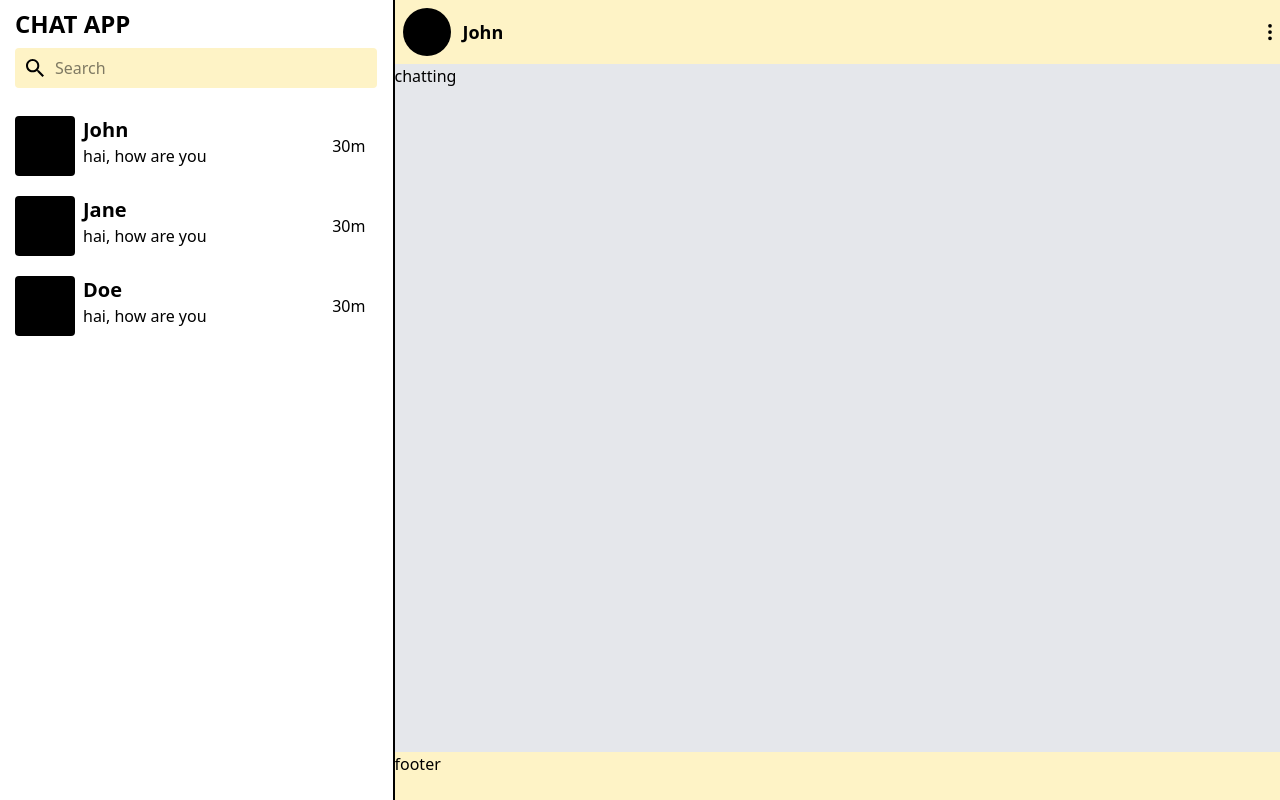
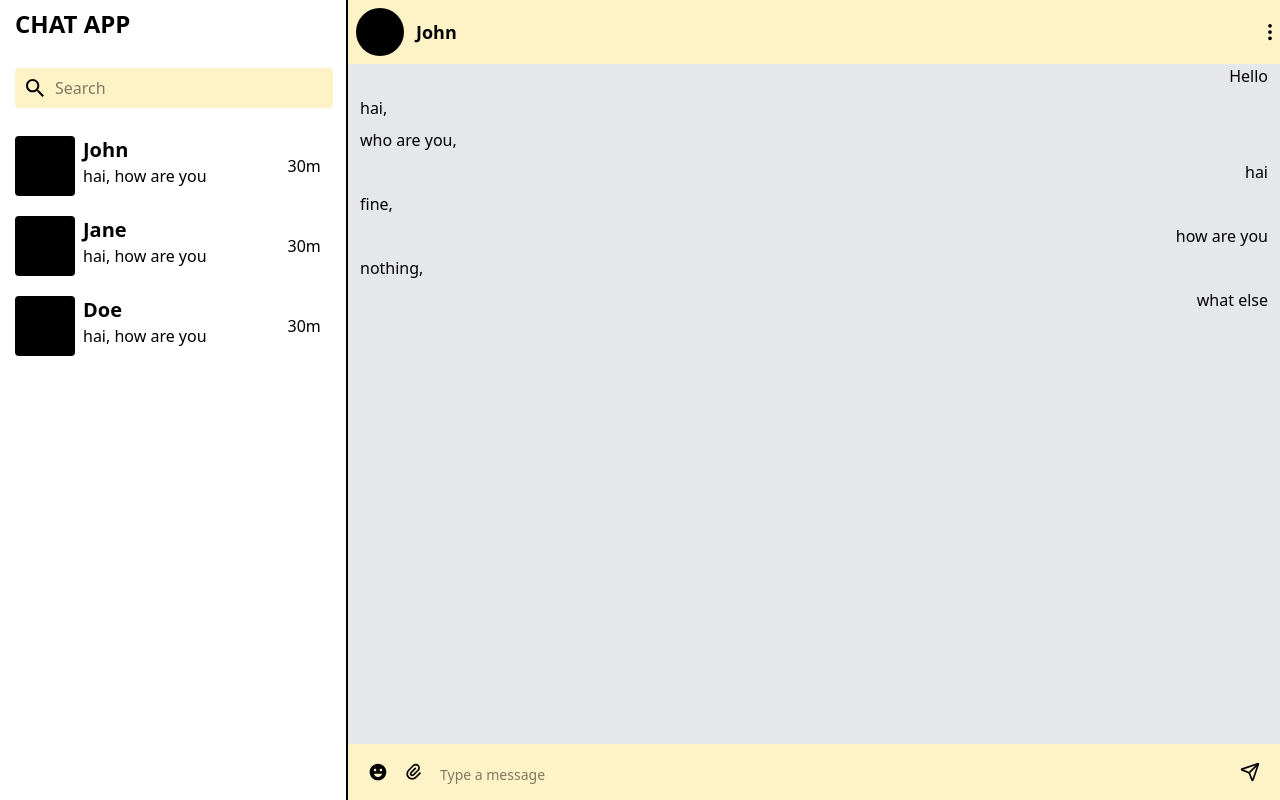
Before and after one commit to mSuhail-p/Chat-App-with-React, a React (Vite) app in the folder frontend/: page / in a window 1280 px wide. Built offline with nearby package versions, Linux system fonts and the light colour scheme.

Commit message:
working on dummy chatting

```diff
--- a/frontend/src/components/chatSection.tsx
+++ b/frontend/src/components/chatSection.tsx
@@ -1,4 +1,8 @@
 import { BsThreeDotsVertical } from "react-icons/bs";
+import { MdEmojiEmotions } from "react-icons/md";
+import { RiAttachment2 } from "react-icons/ri";
+import { LuSend } from "react-icons/lu";
+import { messages } from "../sample";
 const ChatSection = () => {
   return (
     <div className="bg-gray-200 h-full flex flex-col   ">
@@ -11,8 +15,39 @@ const ChatSection = () => {
 
         <BsThreeDotsVertical className="text-xl cursor-pointer" />
       </div>
-      <div className="flex-1">chatting</div>
-      <div className="w-full h-12 bg-amber-100">footer</div>
+
+      <div className="flex-1">
+        <div className="flex flex-col gap-2 justify-end ">
+          {messages.map((message, index) => {
+            return (
+              <div>
+                {message.id === "sender" ? (
+                  <div key={index} className="flex justify-end  px-3">
+                    <p>{message.text}</p>
+                  </div>
+                ) : (
+                  <div key={index} className="flex justify-start  px-3">
+                    <p>{message.text}</p>
+                  </div>
+                )}
+              </div>
+            );
+          })}
+        </div>
+      </div>
+
+      <div className="w-full h-14 bg-amber-100 flex items-center justify-between px-5 ">
+        <div className="flex items-center gap-4 text-xl cursor-pointer">
+          <MdEmojiEmotions />
+          <RiAttachment2 />
+          <input
+            type="text"
+            className="w-[50rem] h-14 text-md outline-0 placeholder:text-sm"
+            placeholder="Type a message"
+          />
+        </div>
+        <LuSend className="text-xl" />
+      </div>
     </div>
   );
 };
--- a/frontend/src/pages/landing.tsx
+++ b/frontend/src/pages/landing.tsx
@@ -5,7 +5,7 @@ const Landing = () => {
   return (
     <div className="lg:flex md:flex w-full h-[100dvh] overflow-hidden bg-white ">
       <div className="w-full  lg:w-[30%] lg:border-r-2 md:w-[30%] md:border-r-2 flex flex-col justify-start gap-6  ">
-        <div className="flex flex-col gap-2">
+        <div className="flex flex-col gap-7">
           <h4 className="text-black font-bold text-2xl pt-2 font-sans">
             CHAT APP
           </h4>
@@ -21,7 +21,7 @@ const Landing = () => {
           </div>
         </div>
         {/* listing the users */}
-        <div className="flex flex-col gap-3">
+        <div className="flex flex-col gap-3 overflow-y-scroll">
           {users.map((user, index) => {
             return (
               <div
--- a/frontend/src/sample.ts
+++ b/frontend/src/sample.ts
@@ -6,4 +6,15 @@ export const users = [
   // { name: "Emily", age: 28 },
   // { name: "Michael", age: 32 },
   // { name: "Sarah", age: 29 },
-]
+];
+
+export const messages = [
+  { id: "sender", text: "Hello" },
+  { id: "receiver", text: "hai," },
+  { id: "receiver", text: "who are you," },
+  { id: "sender", text: "hai" },
+  { id: "receiver", text: "fine," },
+  { id: "sender", text: "how are you" },
+  { id: "receiver", text: "nothing," },
+  { id: "sender", text: "what else" },
+];
```
Lines whose indentation alone changed are shown as unchanged.
